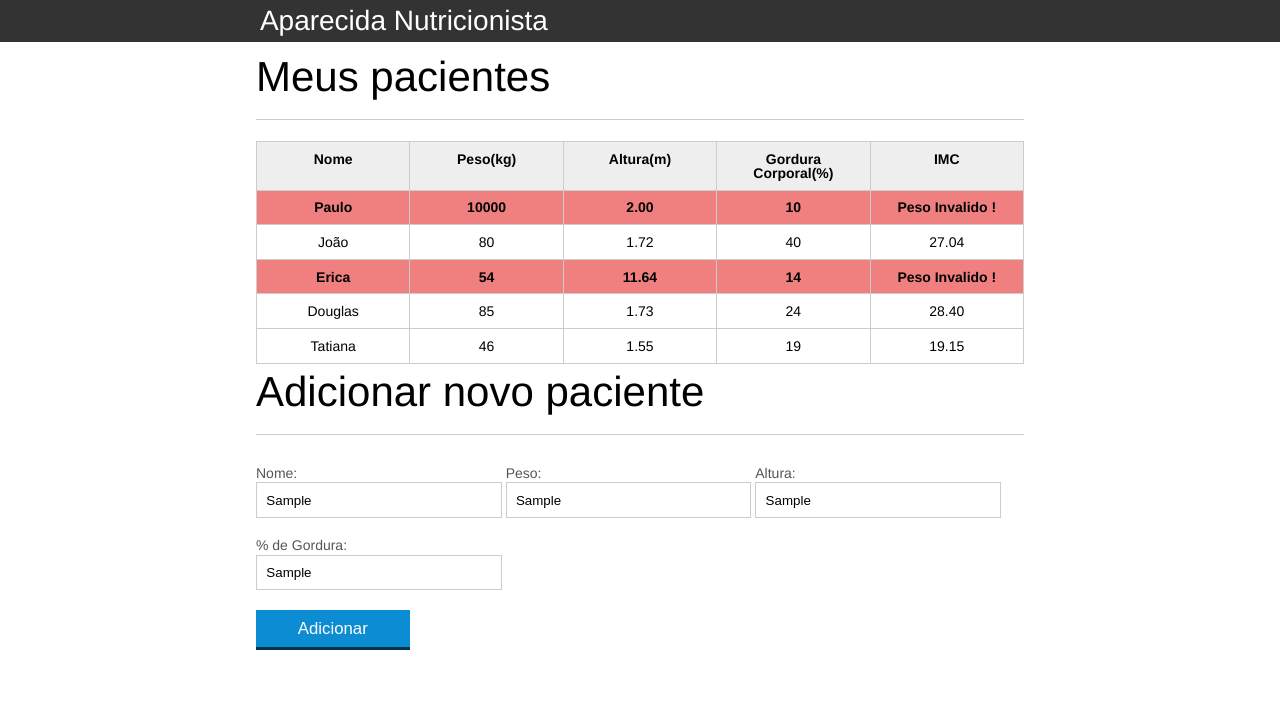
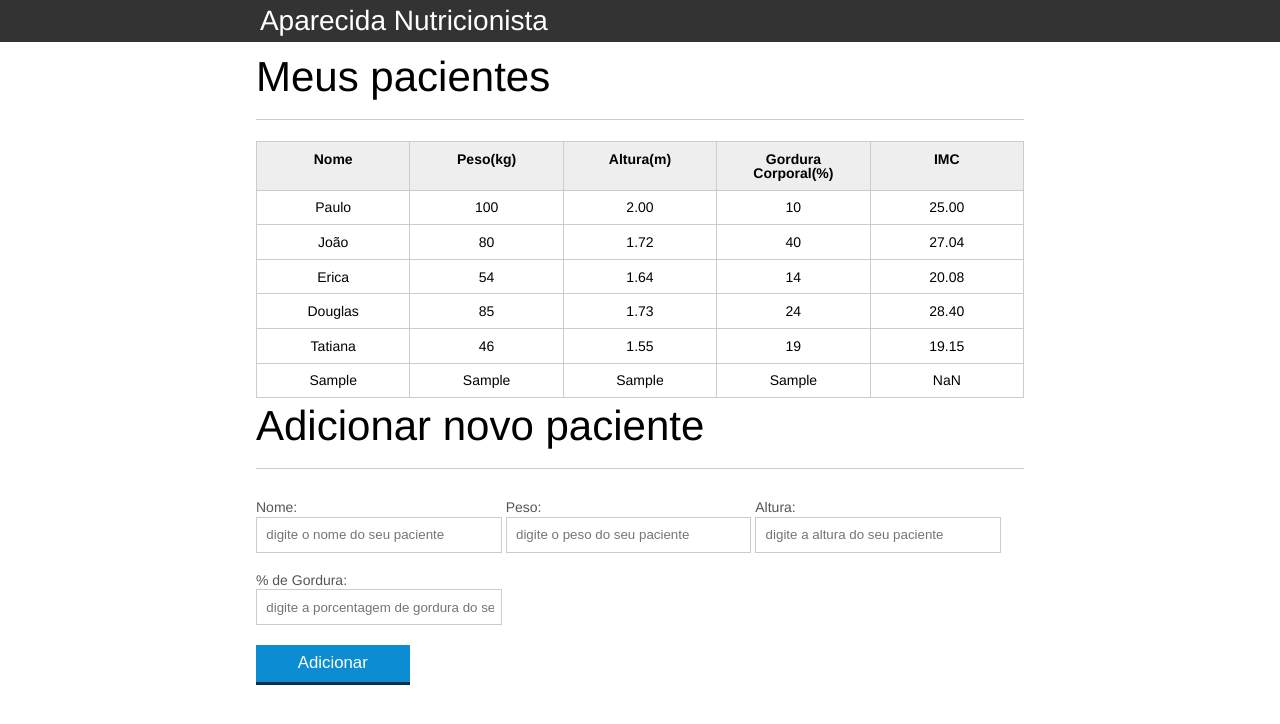
Before and after one commit to ParzivalMarcos/EstudosJavaScript, a plain HTML site: page Alura/introducao-javascript/index.html in a window 1280 px wide. Both pictures are taken after typing "Sample", "Sample", "Sample", "Sample" into the empty fields and a click on the button "Adicionar". Drawn offline with Linux system fonts and the light colour scheme.

Commit message:
Continuing Course JS

```diff
--- a/Alura/introducao-javascript/index.html
+++ b/Alura/introducao-javascript/index.html
@@ -32,7 +32,7 @@
 					<tbody id="tabela-pacientes">
 						<tr class="paciente" id="primeiro_paciente" >
 							<td class="info-nome">Paulo</td>
-							<td class="info-peso">10000</td>
+							<td class="info-peso">100</td>
 							<td class="info-altura">2.00</td>
 							<td class="info-gordura">10</td>
 							<td class="info-imc">0</td>
@@ -49,7 +49,7 @@
 						<tr class="paciente" >
 							<td class="info-nome">Erica</td>
 							<td class="info-peso">54</td>
-							<td class="info-altura">11.64</td>
+							<td class="info-altura">1.64</td>
 							<td class="info-gordura">14</td>
 							<td class="info-imc">0</td>
 						</tr>
@@ -77,7 +77,7 @@
 			<!-- ... -->
 			<section class="container">
 				<h2 id="titulo-form">Adicionar novo paciente</h2>
-				<form>
+				<form id="form-adiciona">
 					<div class="grupo">
 						<label for="nome">Nome:</label>
 						<input id="nome" name="nome" type="text" placeholder="digite o nome do seu paciente" class="campo">
@@ -98,8 +98,7 @@
 					<button id="adicionar-paciente" class="botao bto-principal">Adicionar</button>
 				</form>
 			</section>
-		<script src="./js/principal.js">
-
-		</script>
+		<script src="./js/calculaIMC.js"></script>
+		<script src="./js/form.js"></script>
 	</body>
 </html>
--- /dev/null
+++ b/Alura/introducao-javascript/js/calculaIMC.js
@@ -0,0 +1,42 @@
+var titulo = document.querySelector(".titulo")
+titulo.textContent = 'Aparecida Nutricionista'
+
+var pacientes = document.querySelectorAll(".paciente")
+
+for (var i = 0; i < pacientes.length; i++){
+    var paciente = pacientes[i]
+
+    var tdPeso = paciente.querySelector(".info-peso")
+    var peso = tdPeso.textContent
+
+    var tdAltura = paciente.querySelector(".info-altura")
+    var altura = tdAltura.textContent
+
+    var tdImc = paciente.querySelector(".info-imc")
+    var imc = tdImc.textContent
+
+    var pesoEhValido = true
+    var alturaEhValido = true
+
+    if (peso <= 0 || peso >= 1000){
+        imc.textContent = 'Peso Invalido !'
+        pesoEhValido = false
+        paciente.classList.add("paciente-invalido")
+    }
+
+    if (altura <= 0 || altura >= 4.00){
+        imc.textContent = 'Peso Invalido !'
+        alturaEhValido = false
+        paciente.classList.add("paciente-invalido")
+    }
+
+    if (pesoEhValido && alturaEhValido){
+        var imc = calculaImc(peso, altura)
+        tdImc.textContent = imc
+    }
+}
+
+function calculaImc(peso, altura){
+    imc = peso / (altura * altura)
+    return imc.toFixed(2)
+}
--- /dev/null
+++ b/Alura/introducao-javascript/js/form.js
@@ -0,0 +1,61 @@
+// Pegando o botão
+var botao = document.querySelector("#adicionar-paciente")
+
+// Adicionando evendo de click no botão
+botao.addEventListener("click", function(event){
+
+    event.preventDefault()  // "Seguro uma ação padrão de um evendo do HTML"
+
+    // Pegando o formulario
+    var form = document.querySelector("#form-adiciona")
+
+    var paciente = obtemPacienteDoFormulario(form)
+
+    var pacienteTR = montaTR(paciente)
+
+    // Pegando a tabela HTML
+    var tabela = document.querySelector("#tabela-pacientes")
+
+    // Adicionando a TR como filha da tabela
+    tabela.appendChild(pacienteTR)
+
+    // Limpando campos
+    form.reset()
+})
+
+function obtemPacienteDoFormulario(form){
+
+    // Atriuindo valores aos campos do formulario, atravez do parametro 'name' do html
+    var paciente = {
+        nome: form.nome.value,
+        peso: form.peso.value,
+        altura: form.altura.value,
+        gordura: form.gordura.value,
+        imc: calculaImc(form.peso.value, form.altura.value)
+    }
+    return paciente
+}
+
+function montaTR(paciente){
+    // Criando elementos da tabela HTML
+    var pacienteTR = document.createElement("tr")
+    pacienteTR.classList.add("paciente")
+
+
+    // Atribuindo valores aos elementos HTML criados anteriormente
+    // Adicionando as TDs como filhas de TR
+    pacienteTR.appendChild(montaTD(paciente.nome, "info-nome"))
+    pacienteTR.appendChild(montaTD(paciente.peso, "info-peso"))
+    pacienteTR.appendChild(montaTD(paciente.altura, "info-altura"))
+    pacienteTR.appendChild(montaTD(paciente.gordura, "info-gordura"))
+    pacienteTR.appendChild(montaTD(paciente.imc, "info-imc"))
+
+    return pacienteTR
+}
+
+function montaTD(dado, classe){
+    var td = document.createElement("td")
+    td.textContent = dado
+    td.classList.add(classe)
+    return td
+}
--- a/Alura/introducao-javascript/js/principal.js
+++ /dev/null
@@ -1,58 +0,0 @@
-var titulo = document.querySelector(".titulo")
-titulo.textContent = 'Aparecida Nutricionista'
-
-var pacientes = document.querySelectorAll(".paciente")
-
-for (var i = 0; i < pacientes.length; i++){
-    var paciente = pacientes[i]
-
-    var peso = paciente.querySelector(".info-peso").textContent
-    var altura = paciente.querySelector(".info-altura").textContent
-    var imc = paciente.querySelector(".info-imc")
-
-    var pesoEhValido = true
-    var alturaEhValido = true
-
-    if (peso <= 0 || peso >= 1000){
-        imc.textContent = 'Peso Invalido !'
-        pesoEhValido = false
-        paciente.classList.add("paciente-invalido")
-    }
-
-    if (altura <= 0 || altura >= 4.00){
-        imc.textContent = 'Peso Invalido !'
-        alturaEhValido = false
-        paciente.classList.add("paciente-invalido")
-    }
-
-    if (pesoEhValido && alturaEhValido){
-        var calc_imc = peso / (altura * altura)
-        // imc.innerHTML = calc_imc
-        imc.textContent = calc_imc.toFixed(2)
-    }
-}
-
-// Utilizando uma função anonima
-titulo.addEventListener("click", function(){
-    console.log('Eu fui clicado !!')
-})
-
-
-var botao = document.querySelector("#adicionar-paciente")
-
-botao.addEventListener("click", function(event){
-    event.preventDefault()
-    alert("Fui clicado !!")
-})
-
-// botao.addEventListener("click", function(){
-//     alert("Botão clicado !!")
-// })
-
-// botao.addEventListener("mouseenter", function(){
-//     botao.classList.add("botao-selecionado")
-// })
-
-// botao.addEventListener("mouseout", function(){
-//     botao.style.background = '#0c8cd3'
-// })
```
